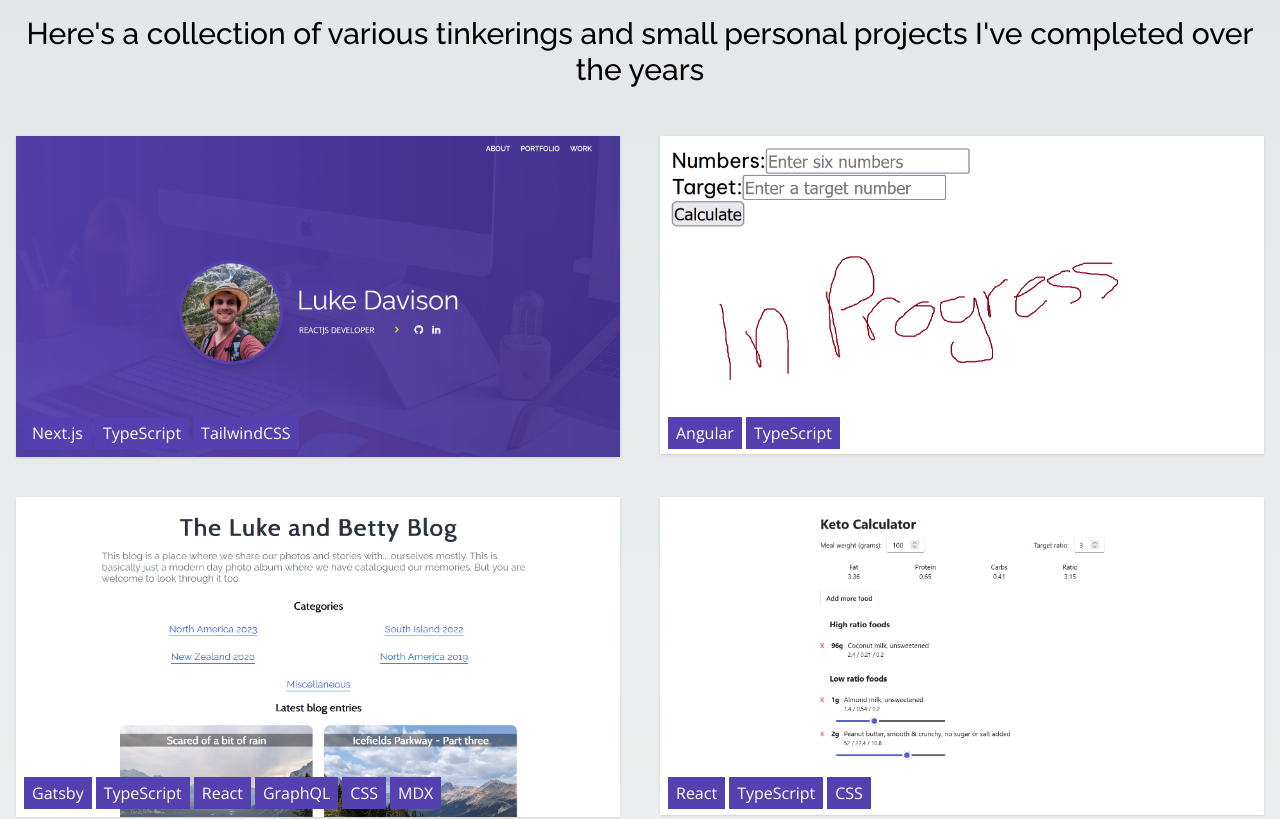
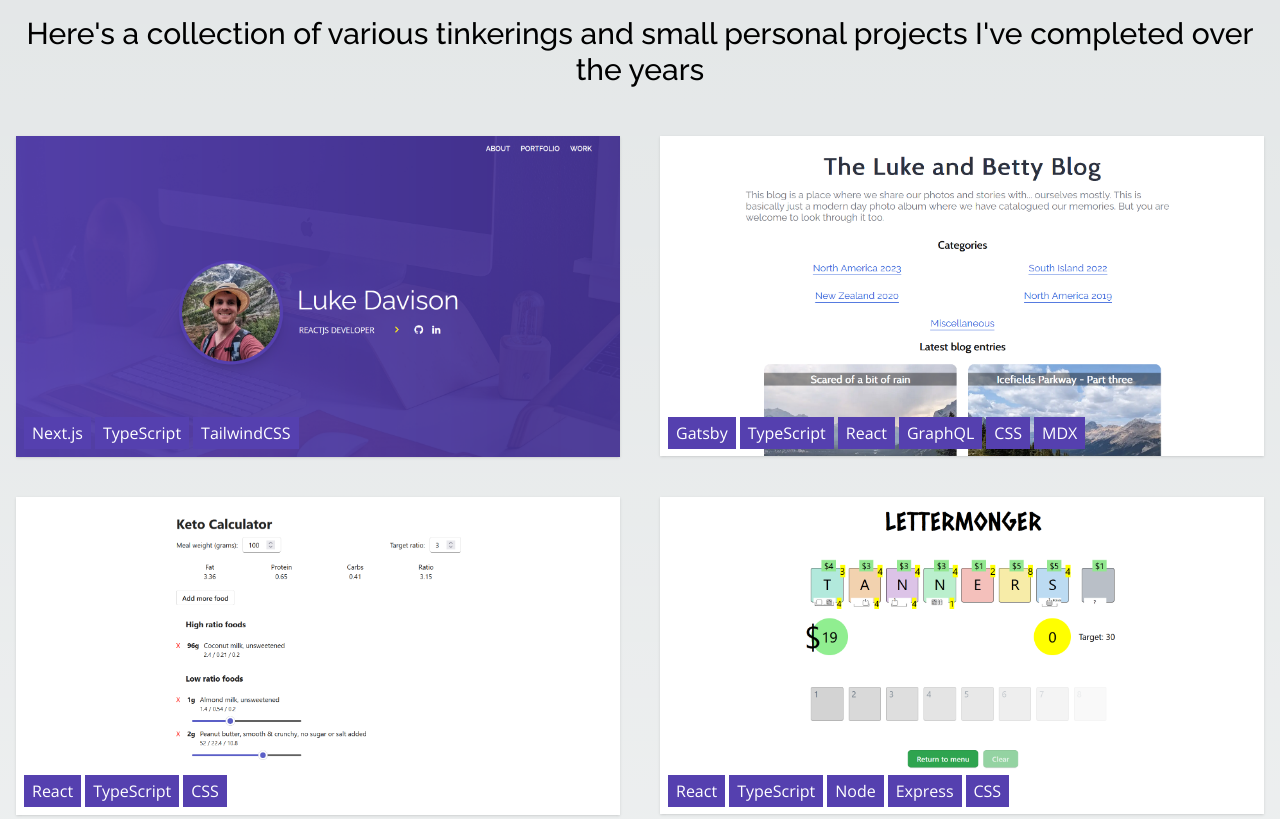
Before and after one commit to luke-davison/portfolio, a Next.js app: page / in a window 1280 px wide. Shown: the part 1380-2199 px from the top of the page. Built offline with nearby package versions, Linux system fonts and the light colour scheme.

Commit message:
Hid angular project for now

```diff
--- a/app/projects.ts
+++ b/app/projects.ts
@@ -22,24 +22,24 @@ export const projects: Project[] = [
     sourceUrl: "https://github.com/luke-davison/portfolio",
     notes: []
   },
-  {
-    slug: "countdown-solver",
-    image: "/portfolio-countdown.PNG",
-    title: "Countdown number game solver",
-    date: "August 2023",
-    description: "I challenged myself to build a solver for this game",
-    tech: ["Angular", "TypeScript"],
-    url: "https://luke-davison.github.io/countdown-solver/",
-    sourceUrl: "https://github.com/luke-davison/countdown-solver",
-    notes: [
-      "I like the numbers challenge in the British TV show Countdown.  After playing a version of it on my phone for a while I began to wonder how easy it would be to write an algorithm to solve it.  As suspected, it was reasonably easy.  The hard part was writing the code in an understandable and tidy way.",
-      "But a solver isn't much use without a UI so I decided to put my knowledge of Angular to the test.  It's not pretty, but it works."
-    ]
-  },
+  // {
+  //   slug: "countdown-solver",
+  //   image: "/portfolio-countdown.PNG",
+  //   title: "Countdown number game solver",
+  //   date: "August 2023",
+  //   description: "I challenged myself to build a solver for this game",
+  //   tech: ["Angular", "TypeScript"],
+  //   url: "https://luke-davison.github.io/countdown-solver/",
+  //   sourceUrl: "https://github.com/luke-davison/countdown-solver",
+  //   notes: [
+  //     "I like the numbers challenge in the British TV show Countdown.  After playing a version of it on my phone for a while I began to wonder how easy it would be to write an algorithm to solve it.  As suspected, it was reasonably easy.  The hard part was writing the code in an understandable and tidy way.",
+  //     "But a solver isn't much use without a UI so I decided to put my knowledge of Angular to the test.  It's not pretty, but it works."
+  //   ]
+  // },
   {
     slug: "travel-blog",
     image: "/portfolio-travel-blog.PNG",
-    title: "A travel blog built with Gatsby",
+    title: "Travel blog",
     date: "April 2023",
     description: "A travel blog built with Gatsby",
     tech: ["Gatsby", "TypeScript", "React", "GraphQL", "CSS", "MDX"],
```
